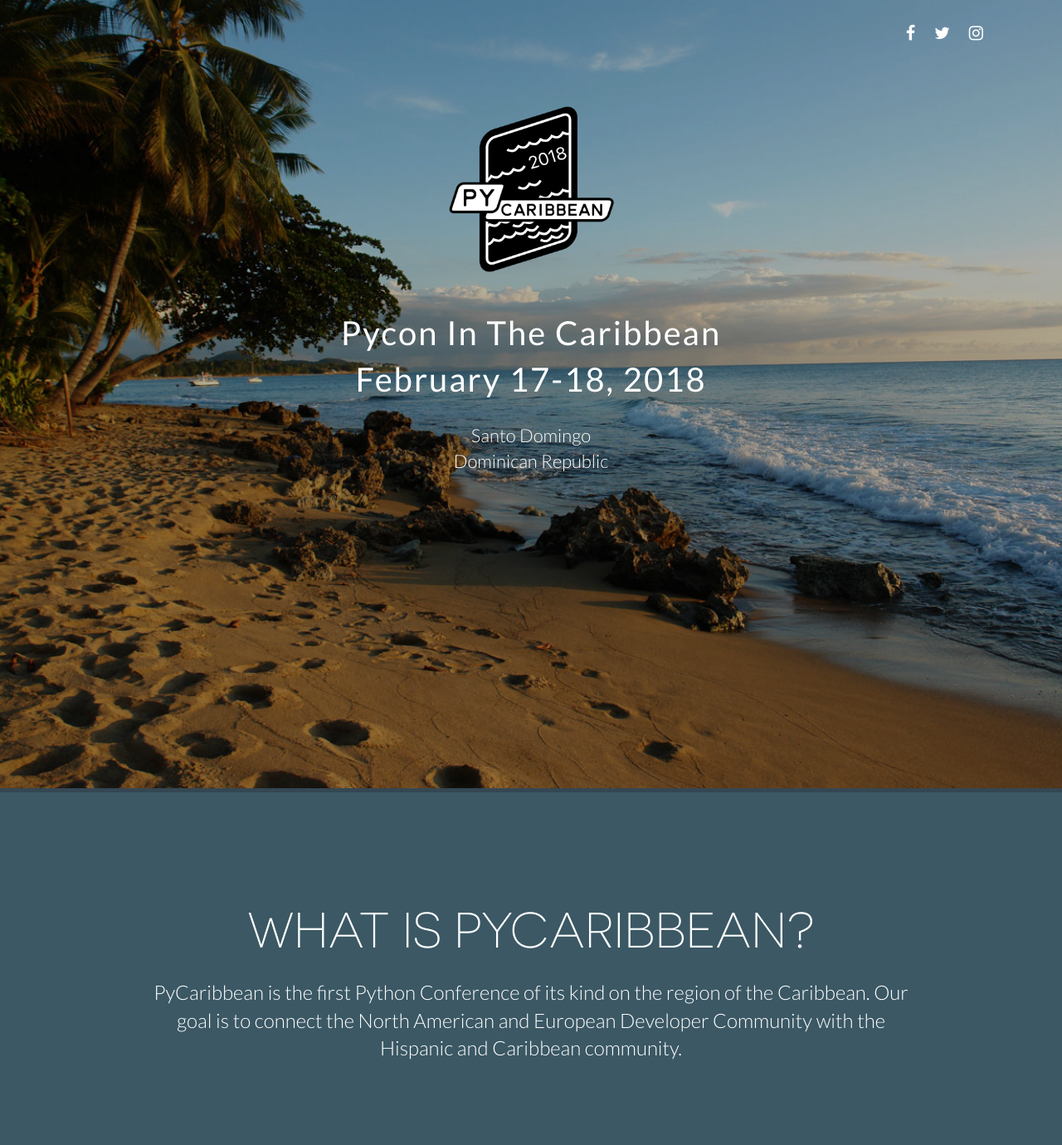
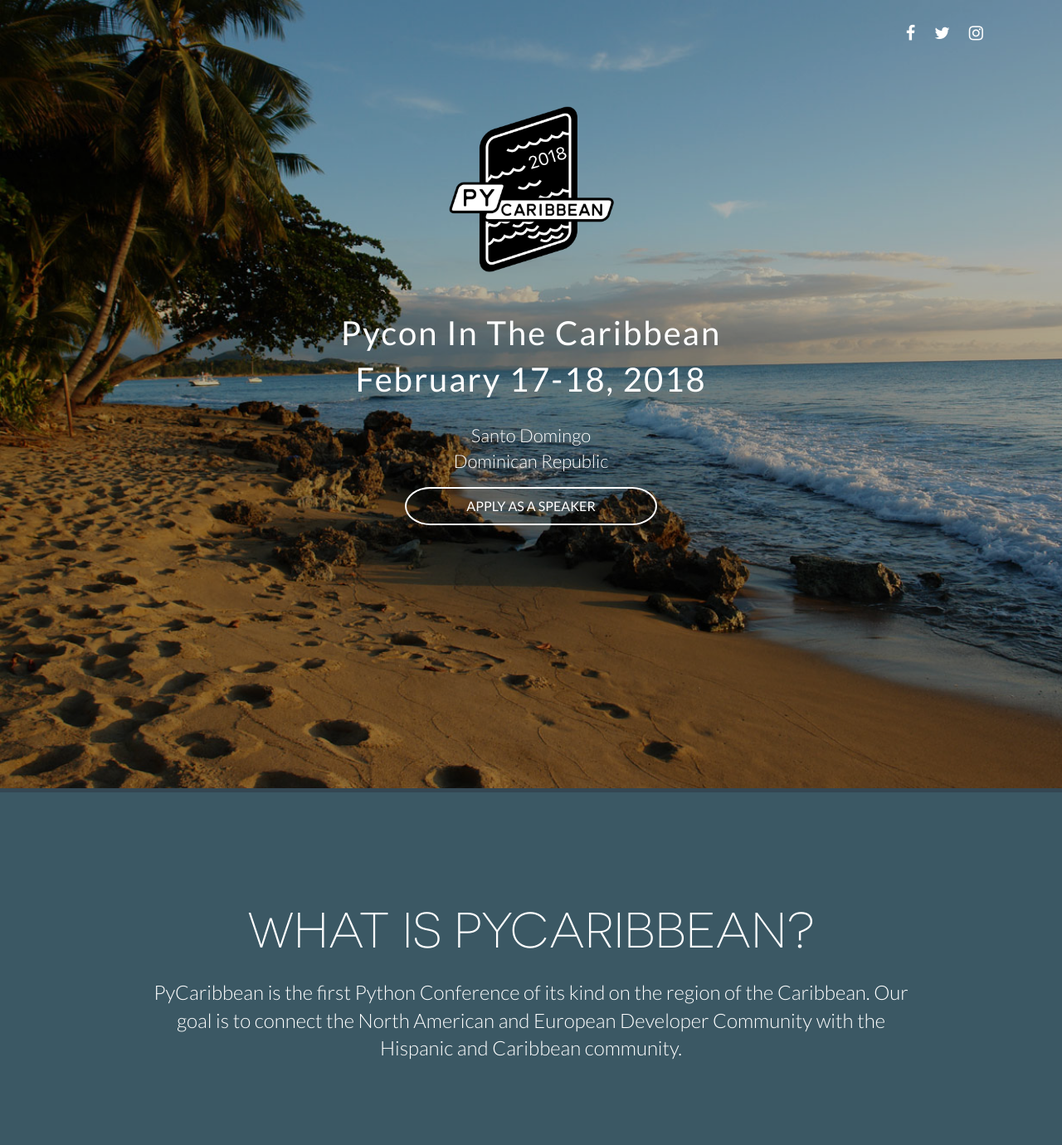
Before and after one commit to pycaribbean/pycaribbean.github.io, a Jekyll site: the page built from index.html, in a window 1280 px wide. Shown: the whole page at 83% size. Built offline with Jekyll 4.4.1, drawn with Linux system fonts in a browser that asks for light colours; nearby versions of some CDN libraries; library files that are not in the unit come from our copies.

Commit message:
Apply as a speaker button

```diff
--- a/index.html
+++ b/index.html
@@ -32,7 +32,7 @@ layout: homepage
         <h2>February 17-18, 2018</h2>
         <h3>Santo Domingo<br/> Dominican Republic</h3>
         <!--- <a href="http://pycaribbean2017.eventbrite.com/" class="btn-hero btn-ticket">Buy your ticket</a>-->
-        <!--<a href="http://bit.ly/PyCaribbeanCallToPapers" class="btn-hero">Apply as a speaker</a>-->
+        <a href="https://goo.gl/forms/WzrufRctA1EXLQxm1" class="btn-hero">Apply as a speaker</a>
       </div>
     </div>
   </div>
@@ -70,7 +70,6 @@ layout: homepage
     </div>
   </div>
 </div>
-
 <div class="cta">
   <div class="uk-container uk-container-center">
     <div class="uk-grid">
@@ -78,12 +77,11 @@ layout: homepage
         <h2>WANT TO CONTRIBUTE? <strong>APPLY TO BE A SPEAKER</strong></h2>
       </div>
       <div class="uk-width-small-1-1 uk-width-medium-1-3">
-        <a href="http://bit.ly/PyCaribbeanCallToPapers">Apply now</a>
+        <a href="https://goo.gl/forms/WzrufRctA1EXLQxm1">Apply now</a>
       </div>
     </div>
   </div>
 </div>
-
 
 <div class="sponsors" id="sponsors">
   <div class="uk-container uk-container-center sponsors-content">
```
